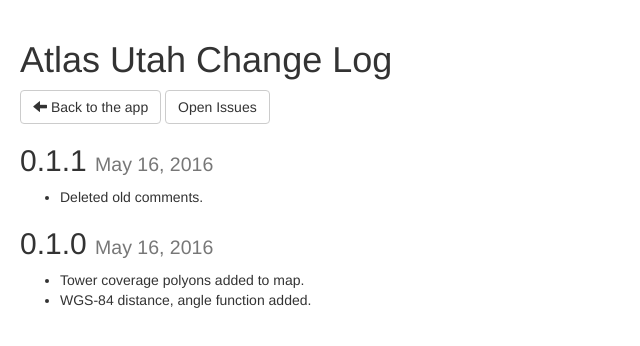
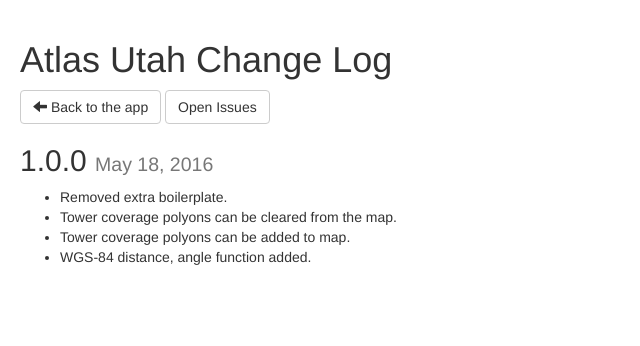
Before and after one commit to keatonwalker/cell-tower-coverage-1, a website: page src/ChangeLog.html in a window 1280 px wide. Shown: the whole page, without its empty margins (0-640 px from the left). Drawn offline with nearby package versions, Linux system fonts and the light colour scheme.

Commit message:
Release v1.0.0

```diff
--- a/bower.json
+++ b/bower.json
@@ -1,6 +1,6 @@
 {
   "name": "cell-tower-coverage",
-  "version": "0.1.1",
+  "version": "1.0.0",
   "dependencies": {
     "agrc": "agrc-widgets#4.0.0",
     "agrc-jasmine-matchers": "~0.1.0",
--- a/package.json
+++ b/package.json
@@ -1,6 +1,6 @@
 {
   "name": "cell-tower-coverage",
-  "version": "0.1.1",
+  "version": "1.0.0",
   "description": "Application to view cell tower coverage areas",
   "homepage": "mapserv.utah.gov/celltowercoverage",
   "repository": {
--- a/src/ChangeLog.html
+++ b/src/ChangeLog.html
@@ -14,13 +14,11 @@
 	<h1>Atlas Utah Change Log</h1>
     <a href="./" class="btn btn-default"><span class="glyphicon glyphicon-arrow-left"></span> Back to the app</a>
     <a href="https://github.com/agrc/cell-tower-coverage/issues?state=open" class="btn btn-default">Open Issues</a>
-		<h2>0.1.1 <small>May 16, 2016</small></h2>
+		<h2>1.0.0 <small>May 18, 2016</small></h2>
     <ul>
-        <li>Deleted old comments.</li>
-    </ul>
-		<h2>0.1.0 <small>May 16, 2016</small></h2>
-    <ul>
-        <li>Tower coverage polyons added to map.</li>
+        <li>Removed extra boilerplate.</li>
+				<li>Tower coverage polyons can be cleared from the map.</li>
+        <li>Tower coverage polyons can be added to map.</li>
 				<li>WGS-84 distance, angle function added.</li>
     </ul>
     <br>
--- a/src/app/config.js
+++ b/src/app/config.js
@@ -26,7 +26,7 @@ define([
 
         // version.: String
         //      The version number.
-        version: '0.1.1',
+        version: '1.0.0',
 
         // apiKey: String
         //      The api key used for services on api.mapserv.utah.gov
--- a/src/app/package.json
+++ b/src/app/package.json
@@ -1,6 +1,6 @@
 {
     "name": "CellTowerCoverage.app",
-    "version": "0.1.1",
+    "version": "1.0.0",
     "main": "main",
     "description": "Application to view cell tower coverage areas",
     "homepage": "https://github.com/agrc/cell-tower-coverage.git",
```
